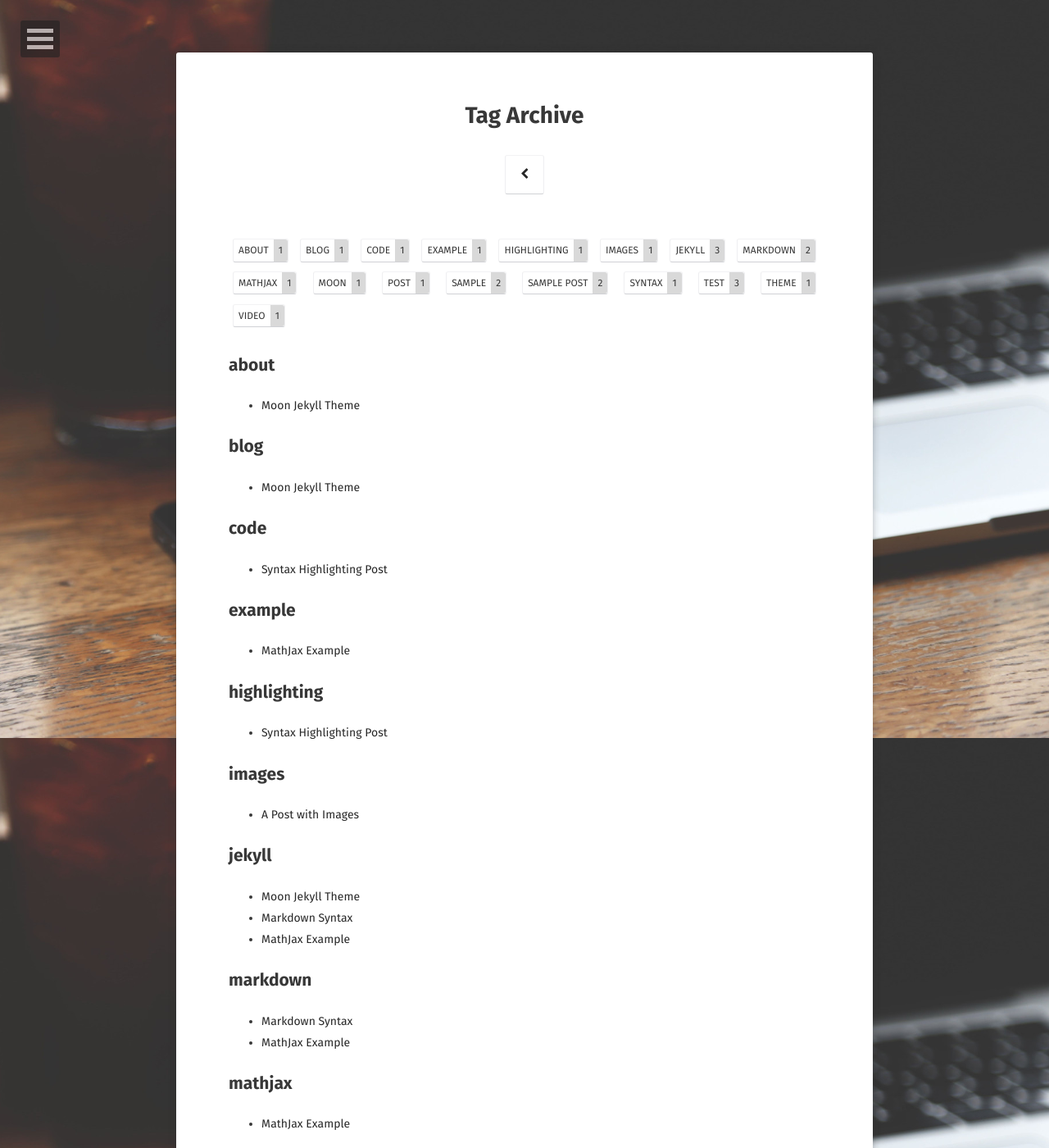
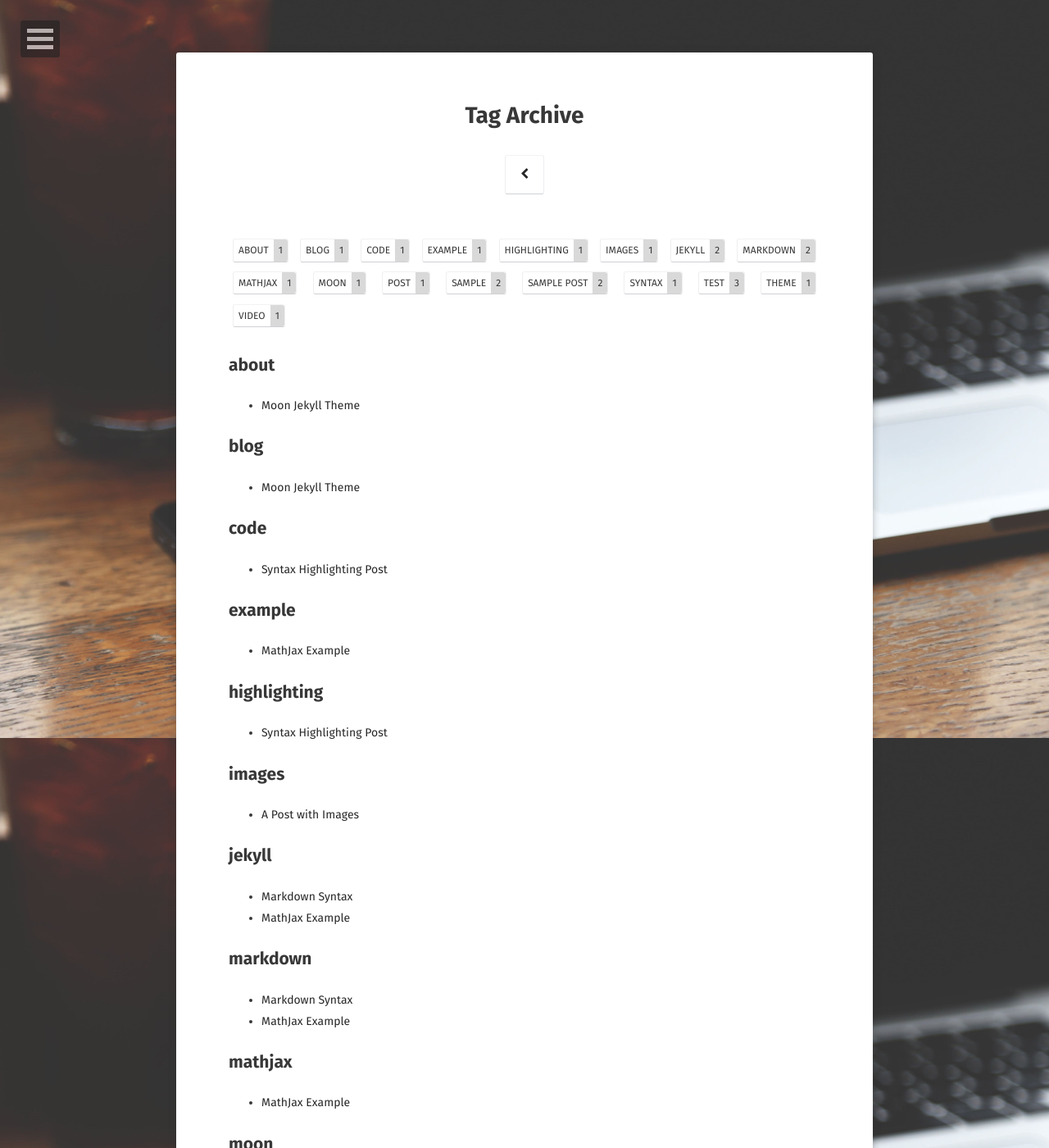
Before and after one commit to archer839/test, a Jekyll site: the page built from tags/index.html, in a window 1280 px wide and 1400 px high. Shown: the whole window at 82% size. Built offline with Jekyll 4.4.1, drawn with Linux system fonts in a browser that asks for light colours; some web fonts are replaced.

Commit message:
Update 2016-04-06-theme.md

```diff
--- a/_posts/2016-04-06-theme.md
+++ b/_posts/2016-04-06-theme.md
@@ -5,7 +5,6 @@ date:   2016-04-06
 excerpt: "Minimal, one column Jekyll theme for your blog."
 project: true
 tag:
-- jekyll
 - moon
 - blog
 - about
```
